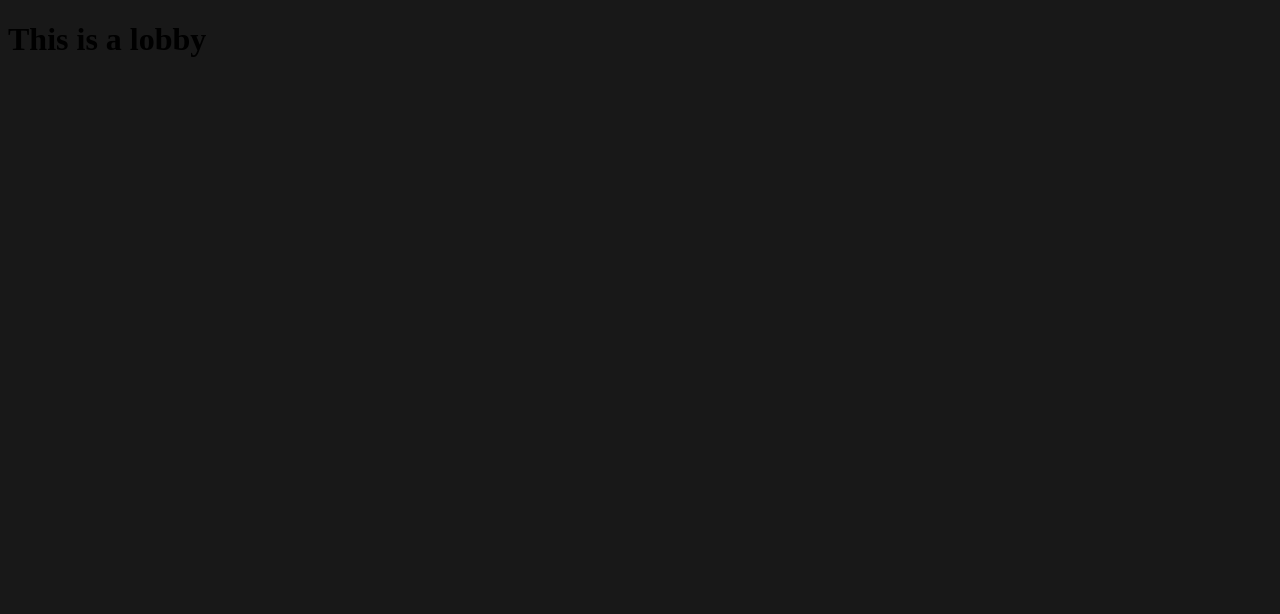
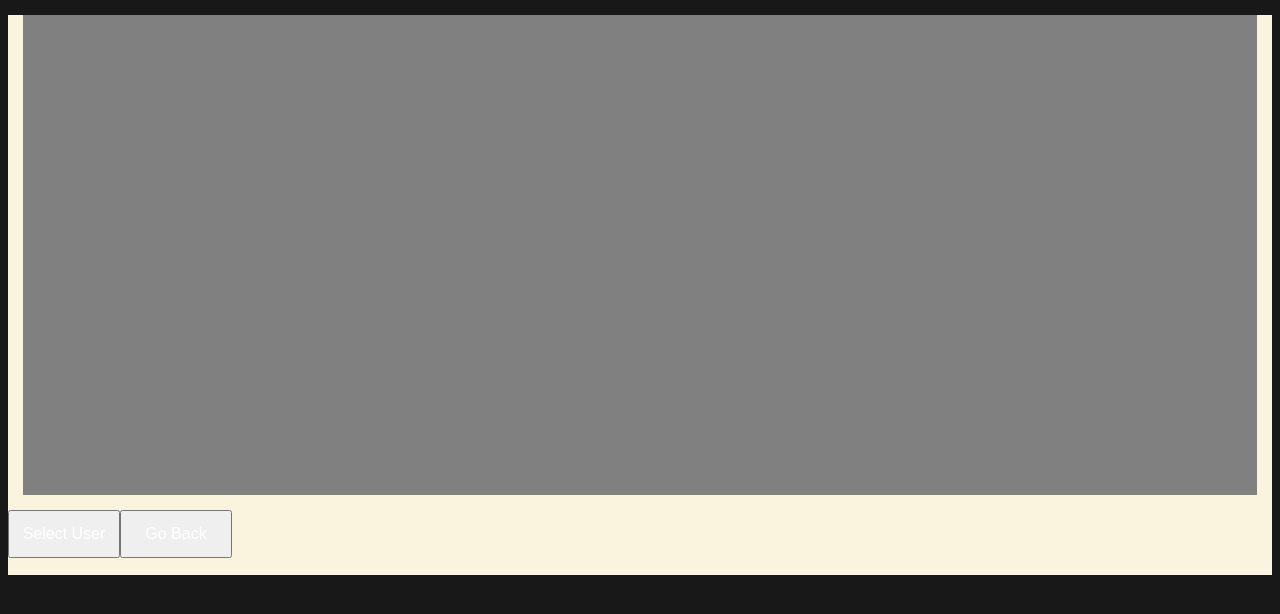
Before and after one commit to WunderpusPhotogenicus/communicate, a React app in the folder src/client/: page /lobby in a window 1280 px wide. Shown: the top 614 px of the page. Built offline with nearby package versions, Linux system fonts and the light colour scheme.

Commit message:
complete lobby login with react router and nav button

```diff
--- a/src/client/components/Lobby/Lobby.jsx
+++ b/src/client/components/Lobby/Lobby.jsx
@@ -1,9 +1,15 @@
-import React from 'react'
+import React from "react";
+import "../../css/lobby.css";
+import LobbyUsers from "./LobbyUsers.jsx";
+import NavButton from "../Navigation/NavButton.jsx";
 
 export default function Lobby() {
+  //send information in the button onclick
   return (
-    <div>
-      <h1>This is a lobby</h1>
+    <div id="lobby">
+      <LobbyUsers />
+        <NavButton words="Select User" path="/room" />
+        <NavButton words="Go Back" path="/" />
     </div>
-  )
+  );
 }
--- /dev/null
+++ b/src/client/components/Lobby/LobbyUsers.jsx
@@ -0,0 +1,11 @@
+import React from 'react'
+
+export default function LobbyUsers() {
+  //place lobby users here
+  return (
+    <div id='lobby-users'>
+
+
+    </div>
+  )
+}
--- a/src/client/components/Login/Login.jsx
+++ b/src/client/components/Login/Login.jsx
@@ -1,12 +1,14 @@
 import React from 'react'
 import '../../css/login.css'
+import NavButton from '../Navigation/NavButton.jsx'
 
 export default function Login() {
+  //send username information to server in the onClick function
   return (
     <div id="login">
       <h3>Enter a Username:</h3>
       <input type="text"/>
-      <button onClick={props.history.push('/lobby')}>Chat!</button>
+      <NavButton words="Chat!" path='/lobby'/>
     </div>
   )
 }
--- /dev/null
+++ b/src/client/components/Navigation/NavButton.jsx
@@ -0,0 +1,14 @@
+import React from "react";
+import {Link} from 'react-router-dom'
+
+const ButtonToRoom = (props)=>{
+  return (
+    <span>
+      <Link to={props.path}>
+        <button onClick={console.log("butt")}>{props.words}</button>
+      </Link>
+    </span>
+  );
+}
+
+export default ButtonToRoom;
--- a/src/client/components/Room/Tab.jsx
+++ b/src/client/components/Room/Tab.jsx
@@ -1,8 +1,9 @@
-import React, { Component } from 'react'
-import Canvas from './Canvas/Canvas.jsx';
-import FooterBar from './FooterBar/FooterBar.jsx';
+import React, { Component } from "react";
+import Canvas from "./Canvas/Canvas.jsx";
+import FooterBar from "./FooterBar/FooterBar.jsx";
+import NavButton from '../Navigation/NavButton.jsx';
 
-const appPlaceholder={name:"placeholder"};
+const appPlaceholder = { name: "placeholder" };
 
 export default class Tab extends Component {
   // constructor(props){
@@ -13,12 +14,13 @@ export default class Tab extends Component {
 
   render() {
     return (
-      <div className='tab'>
-      <div id="main-body">
-        <Canvas />
+      <div className="tab">
+        <div id="main-body">
+          <Canvas />
+        </div>
+        <FooterBar />
+        <NavButton words="Return to Login" path="/" />
       </div>
-        <FooterBar />
-      </div>
-    )
+    );
   }
 }
--- a/src/client/css/lobby.css
+++ b/src/client/css/lobby.css
@@ -0,0 +1,10 @@
+#lobby{
+  background-color:#FAF3DD;
+  height:35em;
+}
+
+#lobby-users{
+  height:30em;
+  background-color:gray;
+  margin:15px;
+}
--- a/src/client/css/main.css
+++ b/src/client/css/main.css
@@ -7,6 +7,14 @@ body {
   height: 60em;
   width: 90%;
   margin: auto;
+}
+
+button{
+  height:3em;
+  width:7em;
+  font-size: 1em;
+  vertical-align: middle;
+  color:white;
 }
 
 .tab {
```
